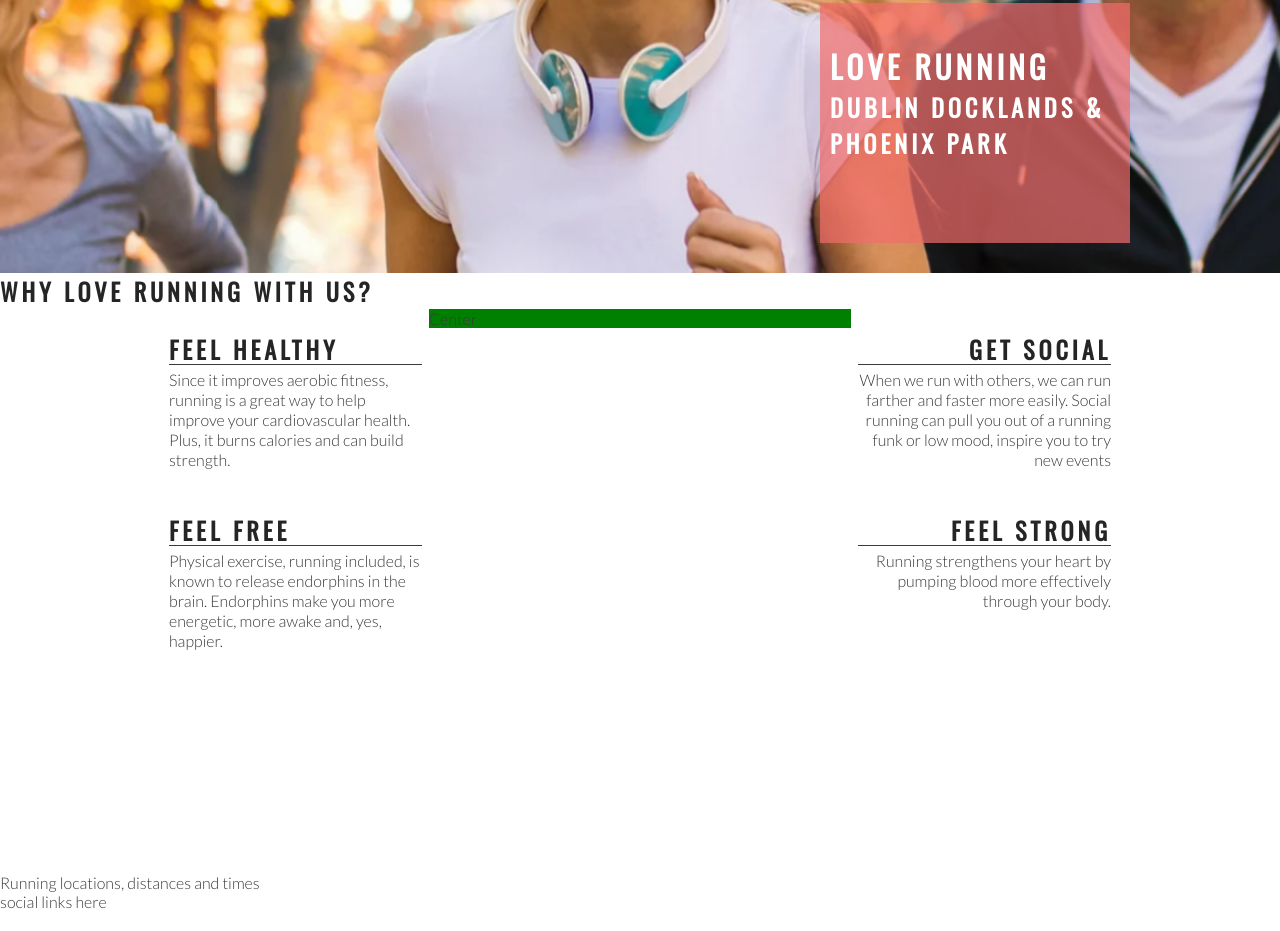
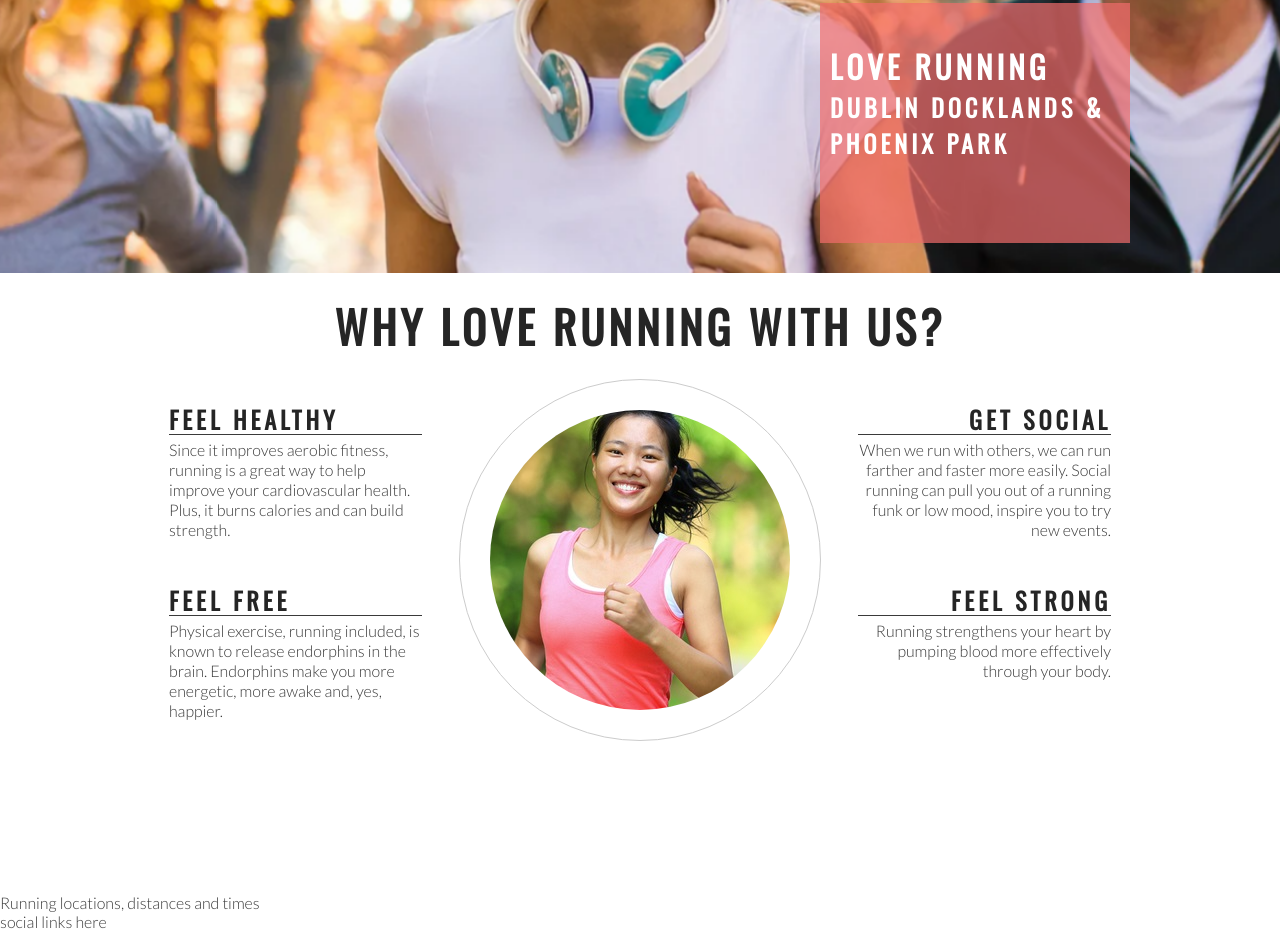
Before and after one commit to saleh88hbg/love-running, a plain HTML site: page index.html in a window 1280 px wide. Shown: the part 402-1333 px from the top of the page. Drawn offline with nearby package versions, Linux system fonts and the light colour scheme.

Commit message:
Add club ethos central image and style into a circle

```diff
--- a/assets/css/style.css
+++ b/assets/css/style.css
@@ -128,13 +128,11 @@ h1, h2 {
     padding-top: 30px;
     width: 33%;
     float: right;
-
 }
 
 #center-about {
     width: 33%;
     margin: 0 auto;
-    background-color: green;
 }
 
 hr {
@@ -166,3 +164,26 @@ hr {
 .right-about-heading p {
     text-align: right;
 }
+
+#welcome {
+    text-align: center;
+    margin: 20px 0;
+    font-size: 280%;
+}
+
+#circle-container {
+    width: 300px;
+    height: 300px;
+    padding: 30px;
+    border-style: solid;
+    border-color: #ccc;
+    border-width: 1px;
+    border-radius: 50%;
+    margin: 0 auto;
+}
+
+#circle-cover-bg {
+    background: url('../images/ethos-center-image.jpg') no-repeat center center;
+    height: 100%;
+    border-radius: 50%;
+}
--- a/index.html
+++ b/index.html
@@ -39,7 +39,7 @@
         </div>
     </section>
     <section id="club-ethos">
-        <h1>Why Love Running With Us?</h1>
+        <h2 id="welcome">Why Love Running With Us?</h2>
         <div id="left-about">
             <div class="left-about-heading">
                 <h2>Feel Healthy</h2>
@@ -63,7 +63,8 @@
                 <h2>Get Social</h2>
                 <hr>
                 <p>
-                    When we run with others, we can run farther and faster more easily. Social running can pull you out of a running funk or low mood, inspire you to try new events
+                    When we run with others, we can run farther and faster more easily. Social running can pull you out
+                    of a running funk or low mood, inspire you to try new events.
                 </p>
             </div>
             <div class="right-about-heading">
@@ -74,7 +75,11 @@
                 </p>
             </div>
         </div>
-        <div id="center-about">Center</div>
+        <div id="center-about">
+            <div id="circle-container">
+                <div id="circle-cover-bg"></div>
+            </div>
+        </div>
     </section>
     <section>
         Running locations, distances and times
```
Also changed, not shown: assets/images/ethos-center-image.jpg (added).
